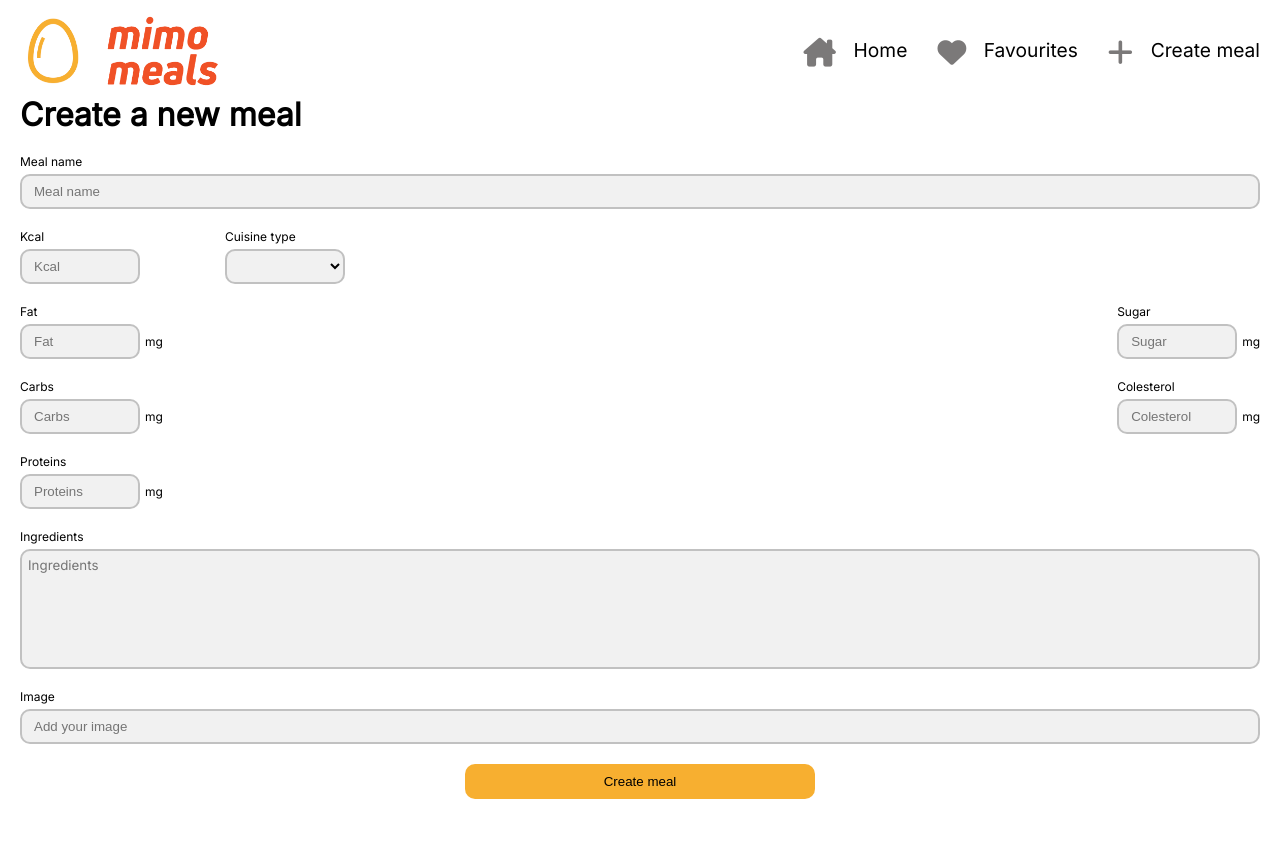
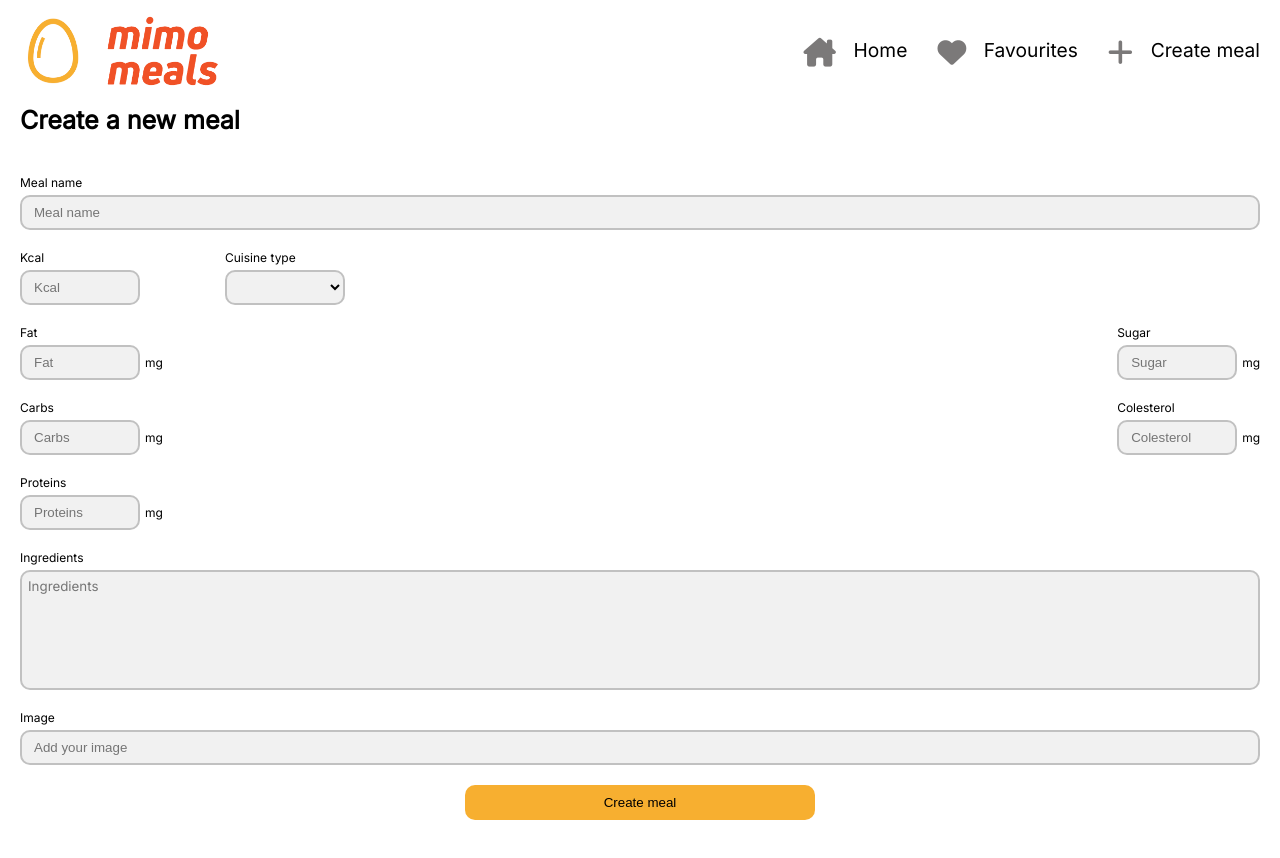
Before and after one commit to isdi-coders-2023/Mimos-Escandalosos-202301-bcn, a React (Create React App) app: page /Create-Meal in a window 1280 px wide. Shown: the top 858 px of the page. Built offline with nearby package versions, Linux system fonts and the light colour scheme.

Commit message:
Add styles to CreatPage component

```diff
--- a/src/components/CreatePage/CreatePage.tsx
+++ b/src/components/CreatePage/CreatePage.tsx
@@ -1,13 +1,14 @@
 import MealForm from "../MealForm/MealForm";
+import CreatePageStyled from "./CreatePageStyled";
 
 const CreatePage = (): JSX.Element => {
   return (
-    <>
-      <h1 aria-label="Create a new meal" className="meal-form__title">
+    <CreatePageStyled className="create-page">
+      <h1 aria-label="Create a new meal" className="create-page__title">
         Create a new meal
       </h1>
       <MealForm />
-    </>
+    </CreatePageStyled>
   );
 };
 
--- /dev/null
+++ b/src/components/CreatePage/CreatePageStyled.tsx
@@ -0,0 +1,17 @@
+import styled from "styled-components";
+
+const CreatePageStyled = styled.div`
+  display: flex;
+  flex-direction: column;
+  gap: 20px;
+  font-family: inherit;
+  padding: 10px 0;
+
+  .create-page {
+    &__title {
+      font-size: 25px;
+    }
+  }
+`;
+
+export default CreatePageStyled;
```
